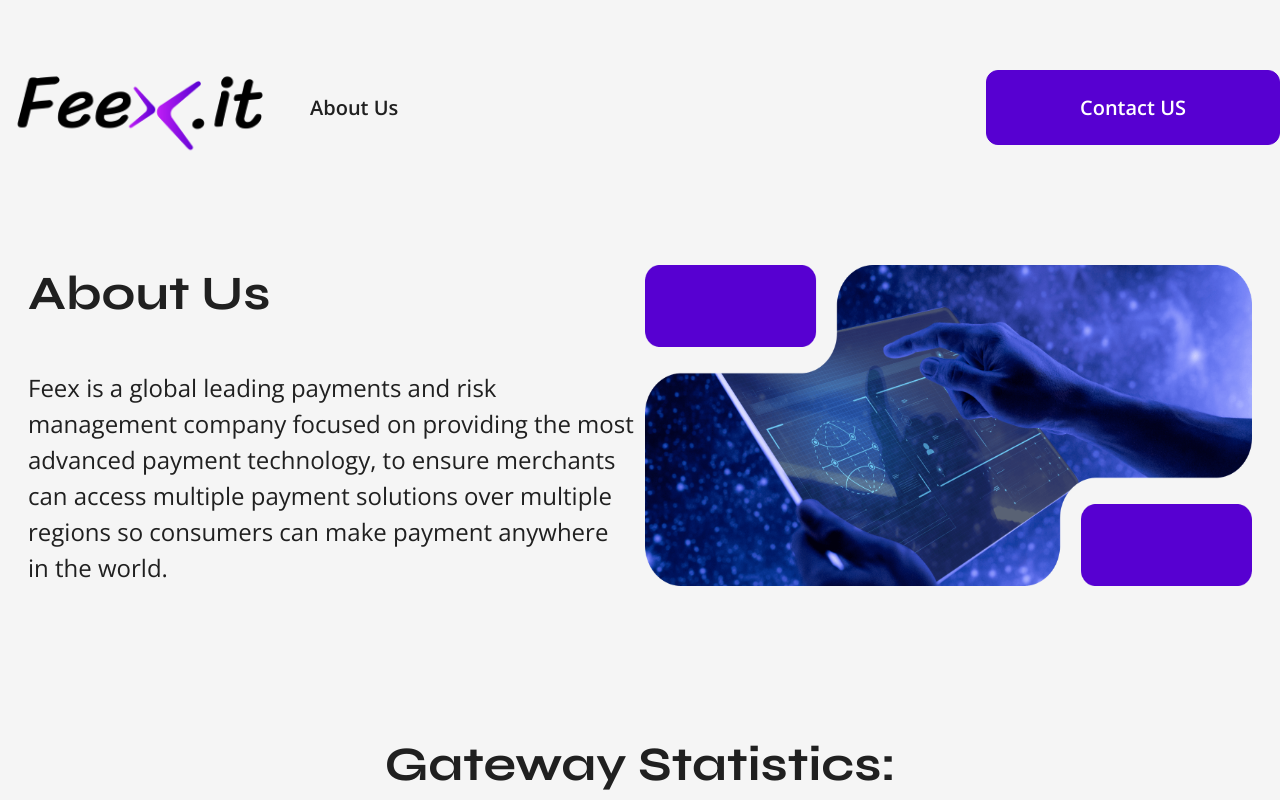
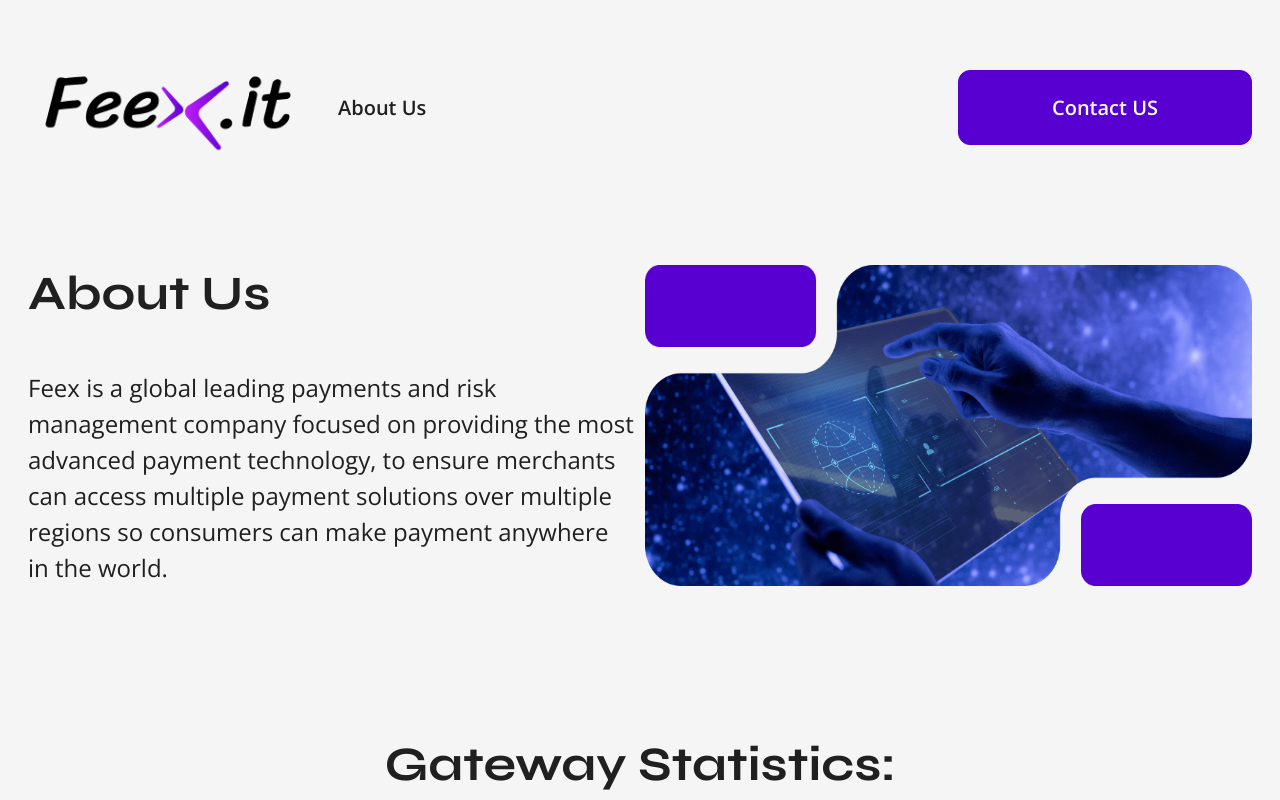
Before and after one commit to kapishdima/freex_it, a website built with webpack: page src/index.html in a window 1280 px wide. Shown: the top 800 px of the page. Built offline with nearby package versions, Linux system fonts and the light colour scheme.

Commit message:
FIx: fix header paddings

```diff
--- a/src/styles/components/_header.scss
+++ b/src/styles/components/_header.scss
@@ -4,6 +4,13 @@
   align-items: center;
   justify-content: space-between;
   gap: 30px;
+  padding: 0 28px;
+  @include laptop {
+    padding: 0 24px;
+  }
+  @include tablet {
+    padding: 0 18px;
+  }
   @include mobile {
     gap: 10px;
   }
```
